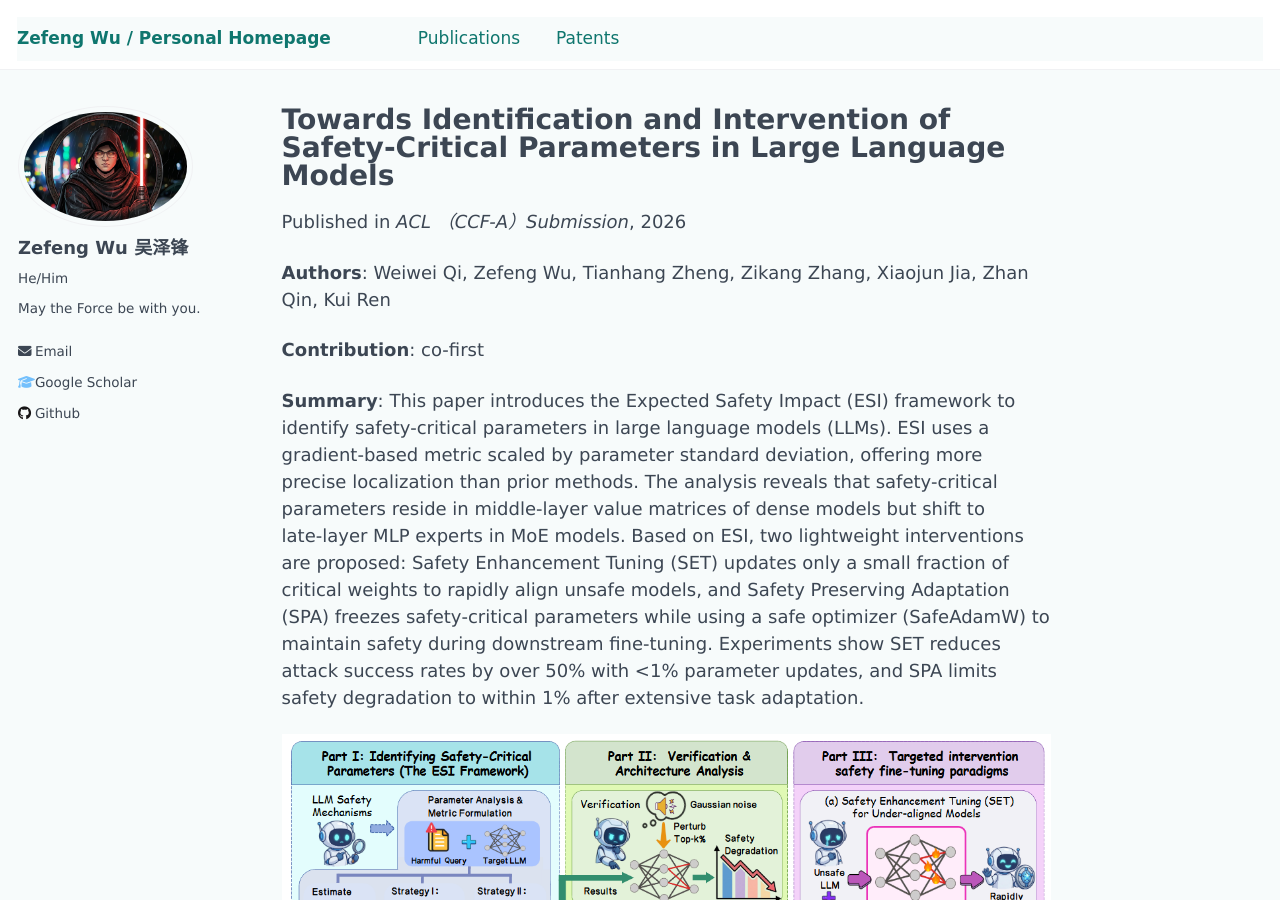
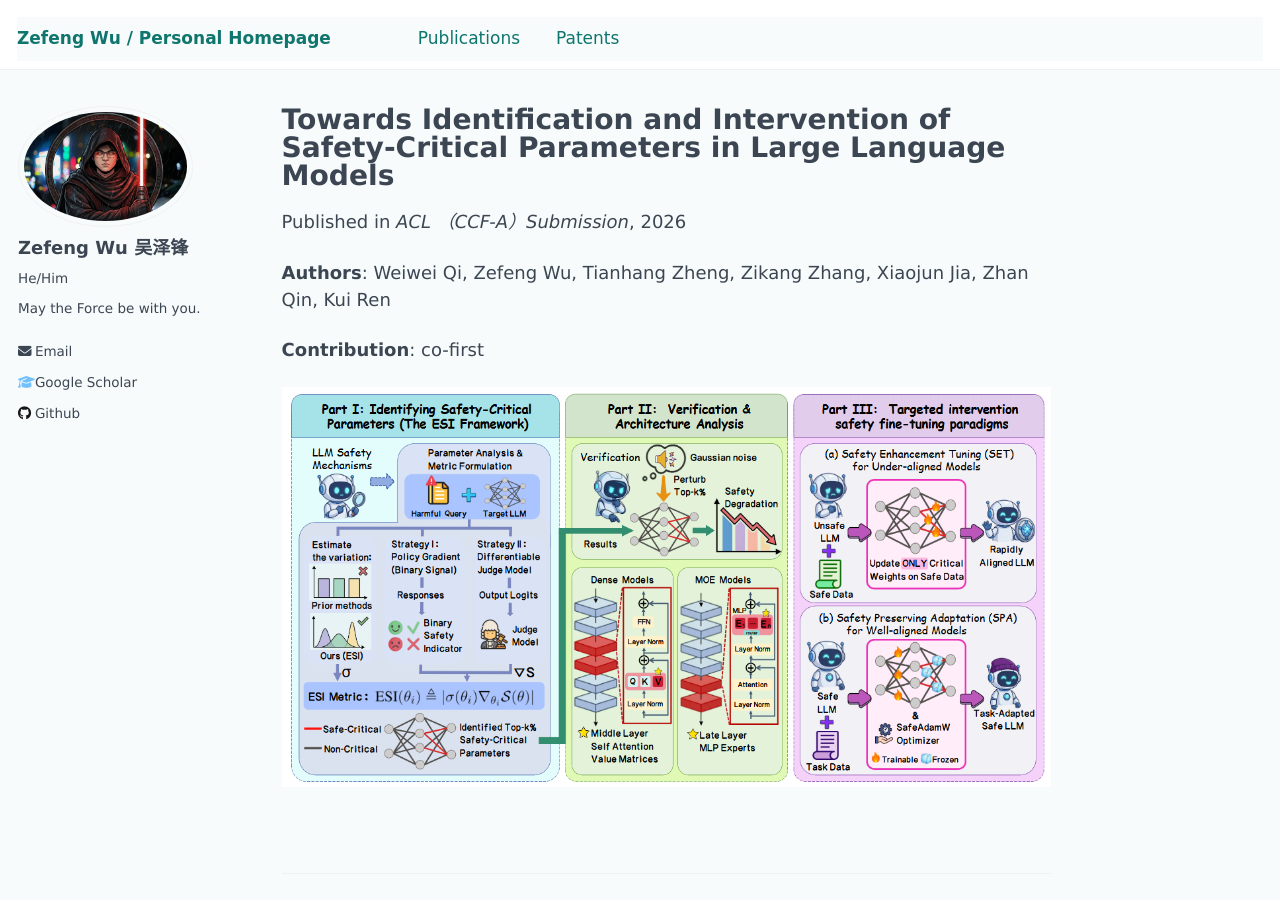
Before and after one commit to windansnowman/windansnowman.github.io, a Jekyll site: the page built from _publications/2026-03-01-safety-critical-parameters-llm.md, in a window 1280 px wide and 900 px high. Built offline with Jekyll 4.4.1, drawn with Linux system fonts in a browser that asks for light colours.

Commit message:
Update personal homepage

```diff
--- a/_publications/2026-03-01-safety-critical-parameters-llm.md
+++ b/_publications/2026-03-01-safety-critical-parameters-llm.md
@@ -8,7 +8,7 @@ sort_key: "2026-003"
 venue: "ACL （CCF-A）Submission"
 authors: "Weiwei Qi, Zefeng Wu, Tianhang Zheng, Zikang Zhang, Xiaojun Jia, Zhan Qin, Kui Ren"
 contribution: "co-first"
-excerpt: "This paper introduces the Expected Safety Impact (ESI) framework to identify safety-critical parameters in large language models (LLMs). ESI uses a gradient‑based metric scaled by parameter standard deviation, offering more precise localization than prior methods. The analysis reveals that safety-critical parameters reside in middle‑layer value matrices of dense models but shift to late‑layer MLP experts in MoE models. Based on ESI, two lightweight interventions are proposed: Safety Enhancement Tuning (SET) updates only a small fraction of critical weights to rapidly align unsafe models, and Safety Preserving Adaptation (SPA) freezes safety‑critical parameters while using a safe optimizer (SafeAdamW) to maintain safety during downstream fine‑tuning. Experiments show SET reduces attack success rates by over 50% with <1% parameter updates, and SPA limits safety degradation to within 1% after extensive task adaptation."
+
 header:
   teaser: "/images/wzf_paper3.png"
 ---
@@ -17,6 +17,6 @@ header:
 
 **Contribution**: co-first
 
-**Summary**: This paper introduces the Expected Safety Impact (ESI) framework to identify safety-critical parameters in large language models (LLMs). ESI uses a gradient‑based metric scaled by parameter standard deviation, offering more precise localization than prior methods. The analysis reveals that safety-critical parameters reside in middle‑layer value matrices of dense models but shift to late‑layer MLP experts in MoE models. Based on ESI, two lightweight interventions are proposed: Safety Enhancement Tuning (SET) updates only a small fraction of critical weights to rapidly align unsafe models, and Safety Preserving Adaptation (SPA) freezes safety‑critical parameters while using a safe optimizer (SafeAdamW) to maintain safety during downstream fine‑tuning. Experiments show SET reduces attack success rates by over 50% with <1% parameter updates, and SPA limits safety degradation to within 1% after extensive task adaptation.
+
 
 ![Figure](/images/wzf_paper3.png)
```
Also changed, not shown: _publications/2025-09-01-catch-me-if-you-can.md (+0 -2 lines), _publications/2026-02-01-ioshift.md (+1 -2 lines).
